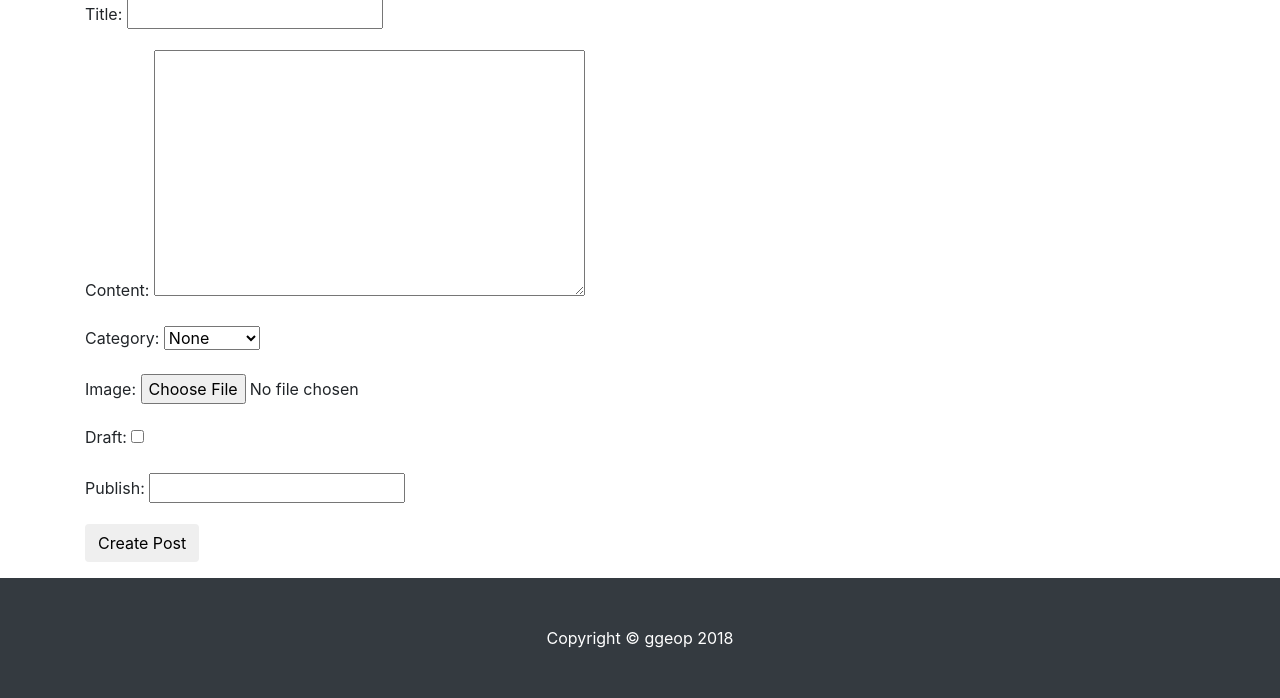
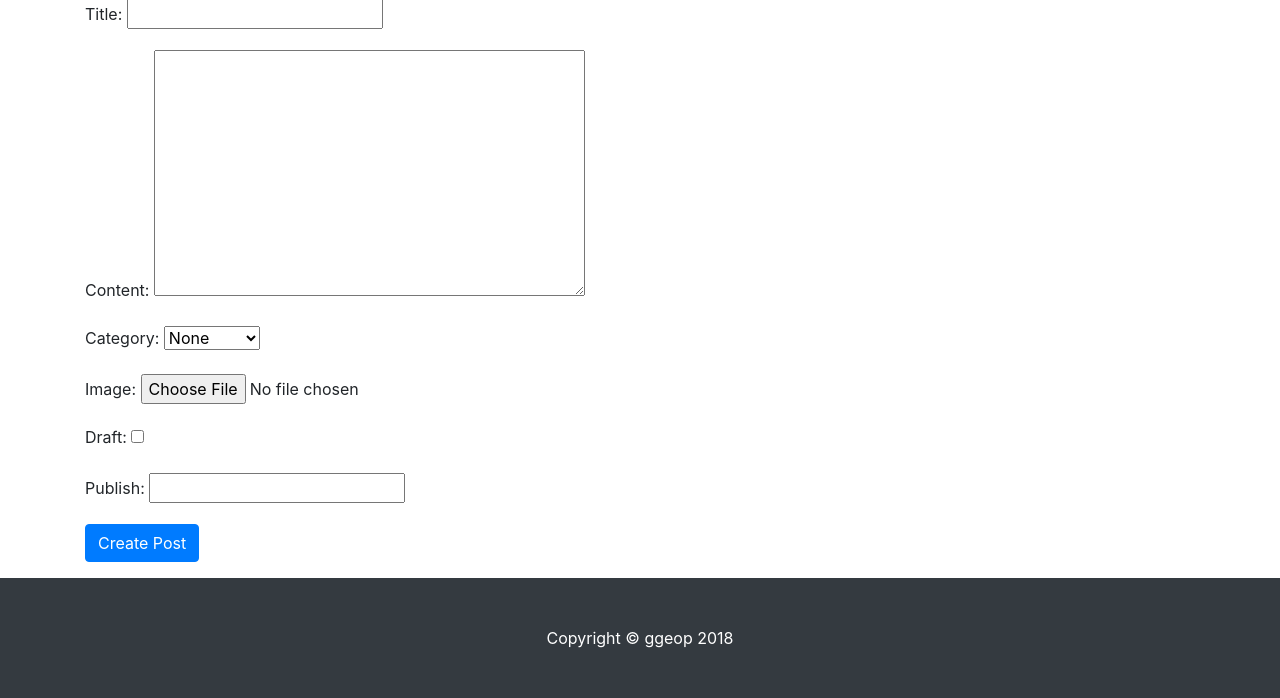
Before and after one commit to ggeop/Django_blog, a Django app: template src/blog/posts/templates/post_form.html in a window 1280 px wide. Shown: the part 113-811 px from the top of the page. Run offline with Django 3.2, Linux system fonts and the light colour scheme; the template is opened without the code that fills it: values that come from a table or form of the project are taken from there, others are empty; parts of the project's set-up code (start-up, migrations or seed data) failed here and were passed over; some libraries are stand-ins or nearby versions.

Commit message:
Update post_form.html

```diff
--- a/src/blog/posts/templates/post_form.html
+++ b/src/blog/posts/templates/post_form.html
@@ -4,8 +4,10 @@
     <div class='col-sm-6 col-sm-offset-3'>
         <h1>Form</h1>
         <form method='POST' action='' enctype='multipart/form-data'>{% csrf_token %}
-            {{form.as_p}}
-            <input type='submit' class='btn btn-default' value='Create Post' />
+            <div class="form-group">
+                {{form.as_p}}
+                <input type='submit' class='btn btn-primary' value='Create Post' />
+            </div>
         </form>
     </div>
 {% endblock content %}
```
